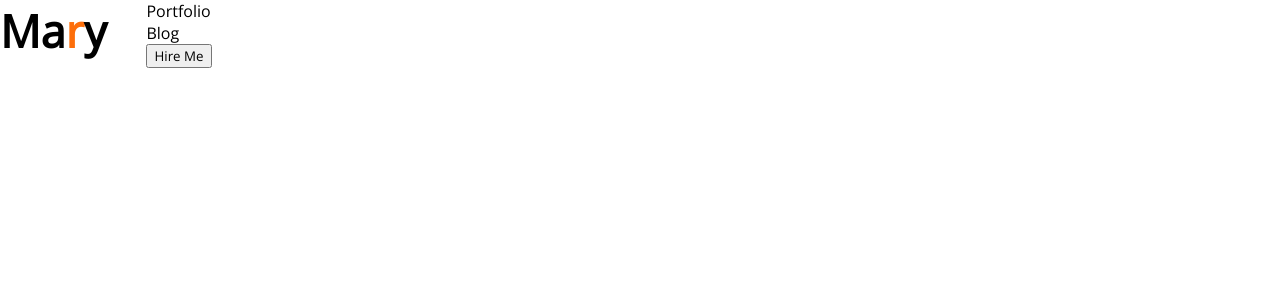
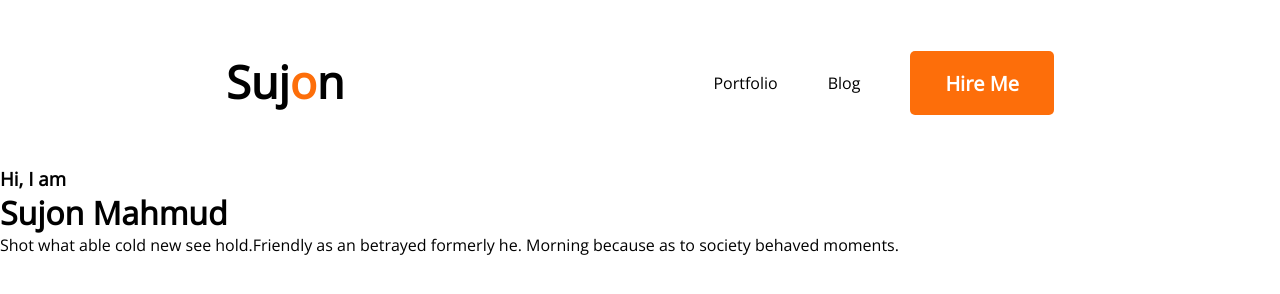
Before and after one commit to sujonmahmud102/developer-portfolio, a plain HTML site: page index.html in a window 1280 px wide. Drawn offline with nearby package versions, Linux system fonts and the light colour scheme.

Commit message:
sujon name added

```diff
--- a/index.html
+++ b/index.html
@@ -12,13 +12,21 @@
 <body>
     <header>
         <nav>
-           <h2 class="nav-title">Ma<span class="text-primary">r</span>y</h2>
+           <h2 class="nav-title">Suj<span class="text-primary">o</span>n</h2>
            <ul>
             <li>Portfolio</li>
             <li>Blog</li>
-            <li><button>Hire Me</button></li>
+            <li><button class="btn-primary">Hire Me</button></li>
            </ul>
         </nav>
+        <!-- header banner -->
+        <div class="banner">
+            <div>
+                <h3>Hi, I am </h3>
+                <h1>Sujon Mahmud</h1>
+                <p>Shot what able cold new see hold.Friendly as an betrayed formerly he. Morning because as to society behaved moments.</p>
+            </div>
+        </div>
 
     </header>
     <main>
--- a/styles/portfolio.css
+++ b/styles/portfolio.css
@@ -1,19 +1,42 @@
-*{
+* {
     margin: 0;
     font-family: 'Open Sans', sans-serif;
 
 }
+
 /* header & nav styles */
-.nav-title{
+.nav-title {
     font-weight: 800;
-font-size: 45px;
+    font-size: 45px;
 }
-.text-primary{
+
+.text-primary {
     color: #FD6E0A;
 }
-nav{
+
+.btn-primary {
+    height: 64px;
+    background: #FD6E0A;
+    border-radius: 5px;
+    font-weight: 700;
+    font-size: 20px;
+    color: #FFFFFF;
+    border: 0;
+    padding: 18px 35px;
+}
+
+nav {
     display: flex;
+    justify-content: space-between;
+    margin: 51px 226px;
 }
-nav li{
+
+nav li {
     list-style: none;
+    margin-left: 50px;
 }
+
+nav ul {
+    display: flex;
+    align-items: center;
+}
```
